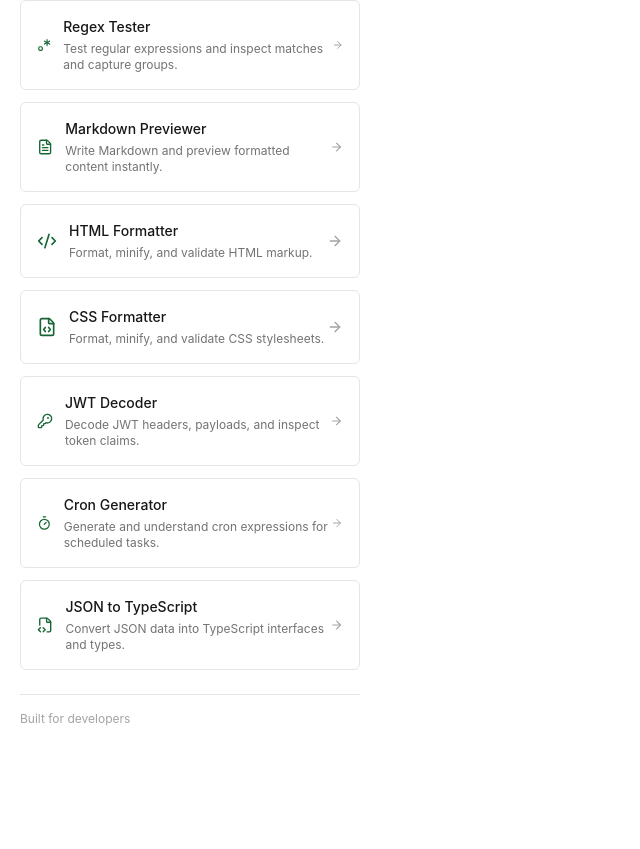
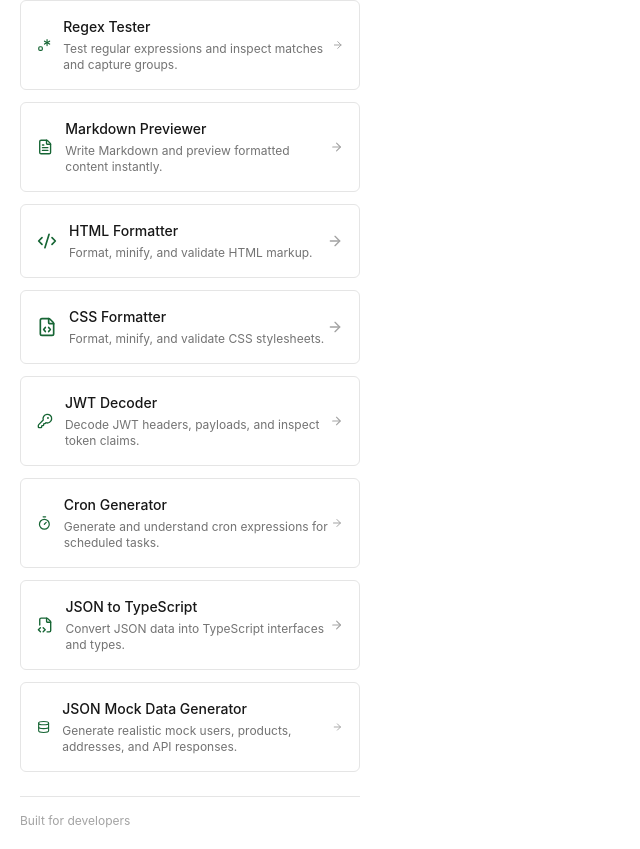
Before and after one commit to md-faizanahmad/devtool-kit, a React (Vite) app: page /#/ in a window 1280 px wide. Shown: the part 925-1774 px from the top of the page, without its empty margins (0-640 px from the left). Before the commit the page ends 1672 px from the top, so only its background shows below. Built offline with nearby package versions, Linux system fonts and the light colour scheme.

Commit message:
feat(json-mock-data-generator): register route and homepage utility

```diff
--- a/src/App.tsx
+++ b/src/App.tsx
@@ -17,6 +17,7 @@ import CssFormatter from './features/css-formatter/CssFormatter';
 import JwtDecoder from './features/jwt-decoder/JwtDecoder';
 import CronGenerator from './features/cron-generator/CronGenerator';
 import JsonToTypescript from './features/json-to-typescript/JsonToTypescript';
+import JsonMockDataGenerator from './features/json-mock-data-generator/JsonMockDataGenerator';
 
 function App() {
   const loadSettings = useAppStore((state) => state.loadSettings);
@@ -43,6 +44,10 @@ function App() {
       <Route path="/jwt-decoder" element={<JwtDecoder />} />
       <Route path="/cron-generator" element={<CronGenerator />} />
       <Route path="/json-to-typescript" element={<JsonToTypescript />} />
+      <Route
+        path="/json-mock-data-generator"
+        element={<JsonMockDataGenerator />}
+      />
     </Routes>
   );
 }
--- a/src/components/layout/HomePage.tsx
+++ b/src/components/layout/HomePage.tsx
@@ -15,6 +15,7 @@ import {
   FileCode,
   Timer,
   FileCode2,
+  Database,
 } from 'lucide-react';
 import type { LucideIcon } from 'lucide-react';
 import AppLayout from './AppLayout';
@@ -119,6 +120,13 @@ const tools: Tool[] = [
     path: '/json-to-typescript',
     icon: FileCode2,
   },
+  {
+    title: 'JSON Mock Data Generator',
+    description:
+      'Generate realistic mock users, products, addresses, and API responses.',
+    path: '/json-mock-data-generator',
+    icon: Database,
+  },
 ];
 
 export default function HomePage() {
```
